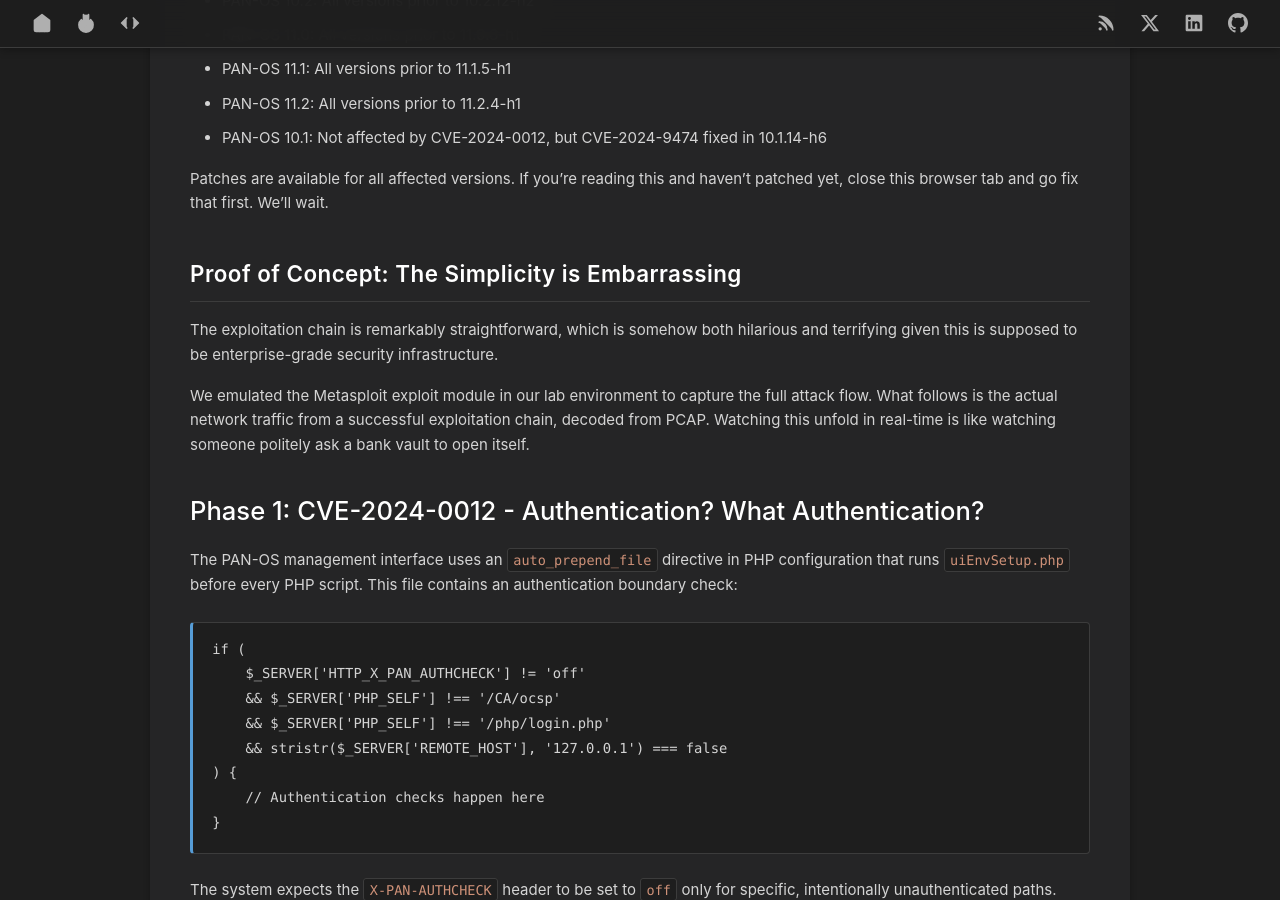
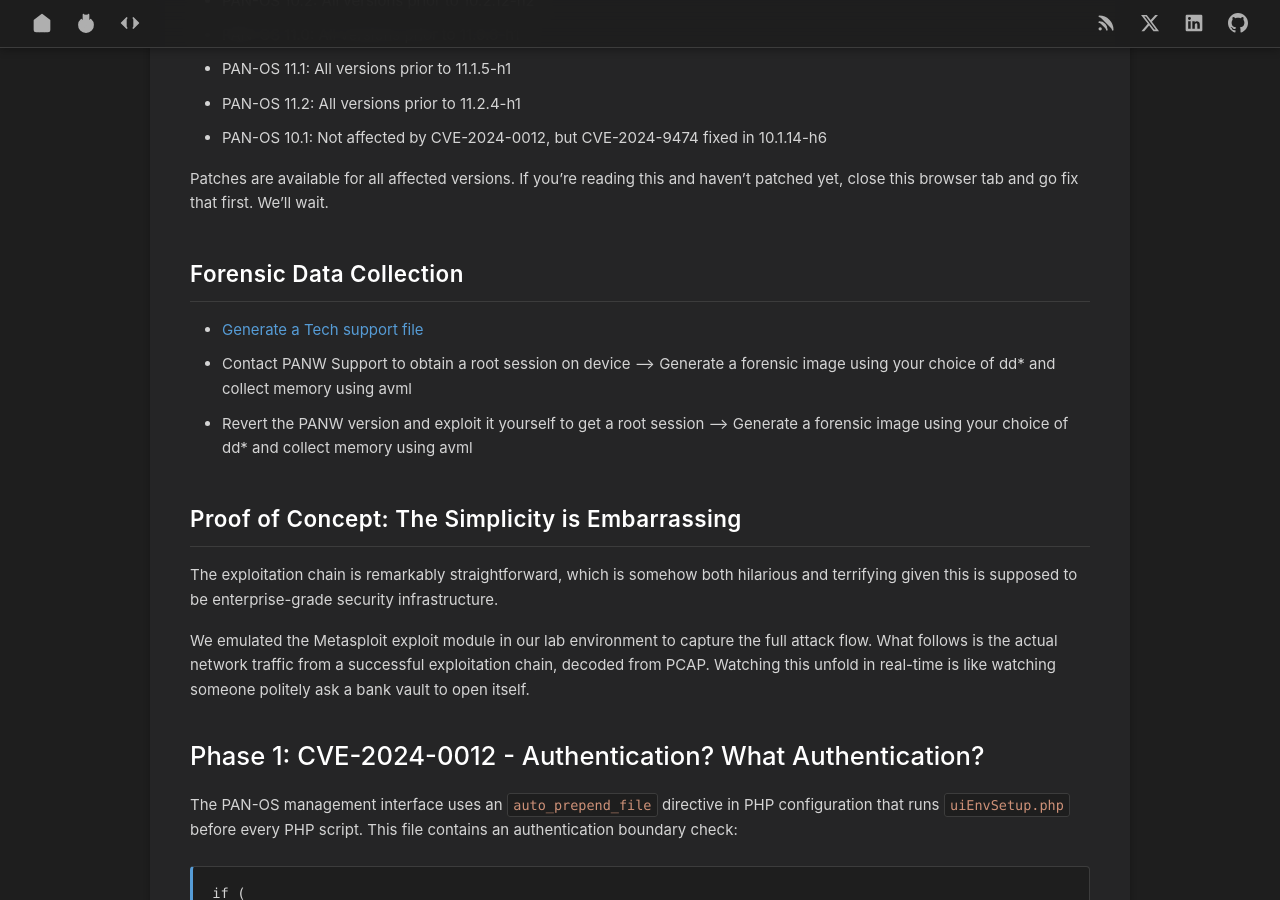
Before and after one commit to gottlabs/home, a Jekyll site: the page built from _posts/2024-11-16-panos_cve2024-0012.md, in a window 1280 px wide and 900 px high, scrolled down 2176 px. Built offline with Jekyll 4.4.1, drawn with Linux system fonts in a browser that asks for light colours.

Commit message:
Update 2024-11-16-panos_cve2024-0012.md

```diff
--- a/_posts/2024-11-16-panos_cve2024-0012.md
+++ b/_posts/2024-11-16-panos_cve2024-0012.md
@@ -47,6 +47,11 @@ Vulnerable versions:
 - PAN-OS 10.1: Not affected by CVE-2024-0012, but CVE-2024-9474 fixed in 10.1.14-h6
 
 Patches are available for all affected versions. If you're reading this and haven't patched yet, close this browser tab and go fix that first. We'll wait.
+
+## Forensic Data Collection
+- [Generate a Tech support file](https://knowledgebase.paloaltonetworks.com/KCSArticleDetail?id=kA10g000000ClRlCAK)
+- Contact PANW Support to obtain a root session on device --> Generate a forensic image using your choice of dd* and collect memory using avml
+- Revert the PANW version and exploit it yourself to get a root session --> Generate a forensic image using your choice of dd* and collect memory using avml
 
 ## Proof of Concept: The Simplicity is Embarrassing
 
```
